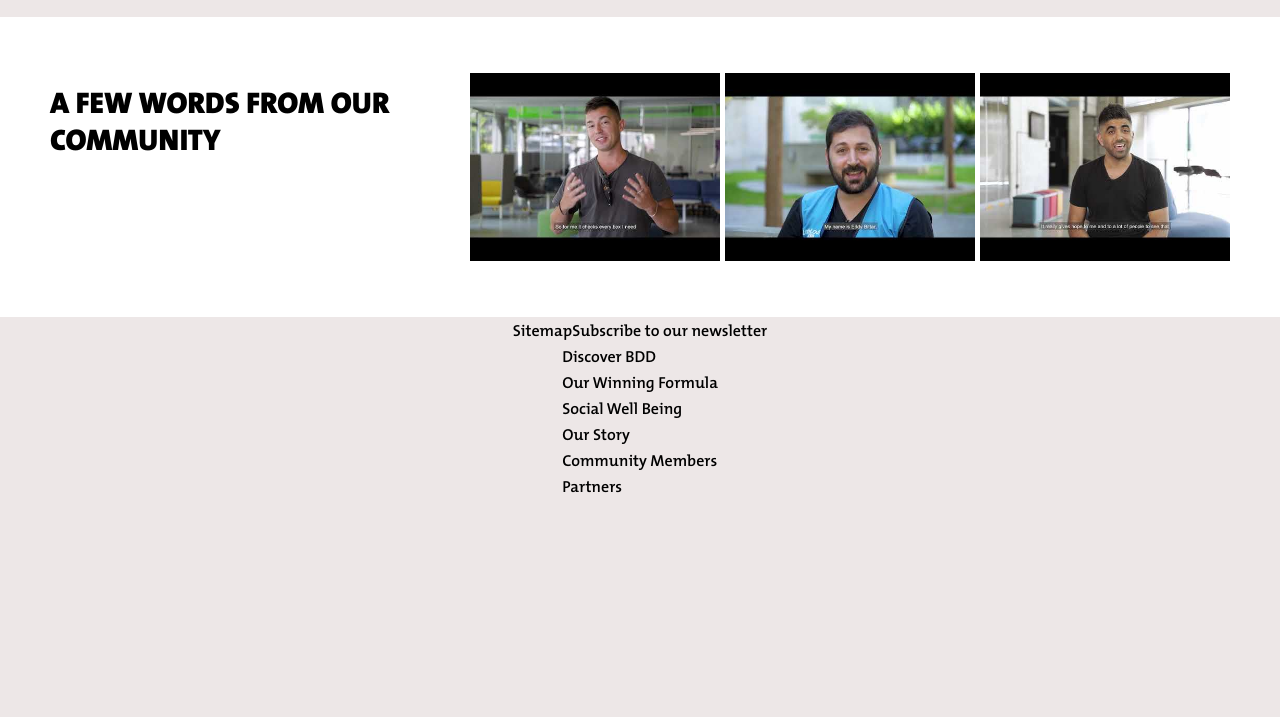
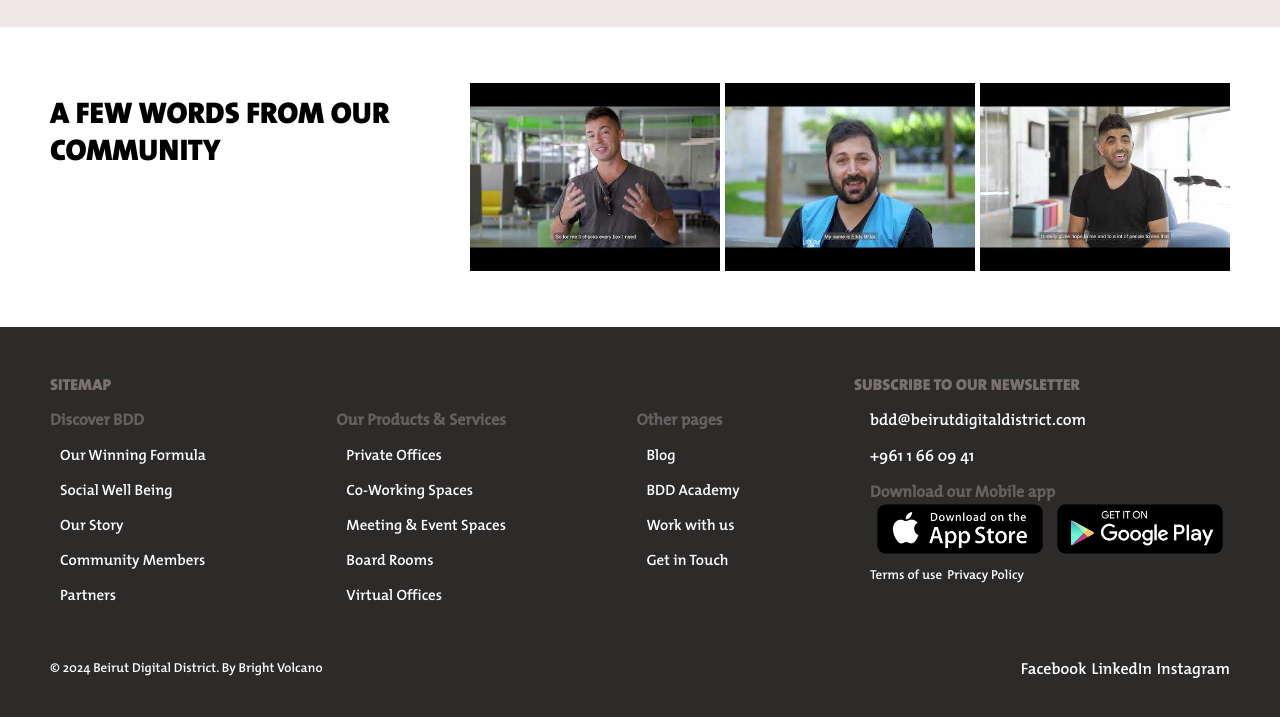
Before and after one commit to Sana-Kassamani/BDD-Clone, a plain HTML site: page index.html in a window 1280 px wide. Shown: the part 4229-4946 px from the top of the page. Before the commit the page ends 4728 px from the top, so only its background shows below. Drawn offline with Linux system fonts and the light colour scheme.

Commit message:
Add- footer and styles

```diff
--- a/index.html
+++ b/index.html
@@ -280,15 +280,15 @@
       </div>
     </div>
     <footer>
-      <div class="flex column align-center">
-        <div class="flex space-between">
+      <div class="flex column align-center primary-text">
+        <div class="footer-titles flex space-between">
           <p>Sitemap</p>
-          <p>Subscribe to our newsletter</p>
+          <p class="newsletter">Subscribe to our newsletter</p>
         </div>
-        <div class="flex space-between">
+        <div class="flex space-between footer-text">
           <div>
-            <p>Discover BDD</p>
-            <div class="flex column">
+            <p class="grey-titles">Discover BDD</p>
+            <div class="flex column footer-text-small primary-text">
               <p>Our Winning Formula</p>
               <p>Social Well Being</p>
               <p>Our Story</p>
@@ -296,16 +296,61 @@
               <p>Partners</p>
             </div>
           </div>
-          <div></div>
-          <div></div>
-          <div></div>
+
+          <div>
+            <p class="grey-titles">Our Products & Services</p>
+            <div class="flex column footer-text-small primary-text">
+              <p>Private Offices</p>
+              <p>Co-Working Spaces</p>
+              <p>Meeting & Event Spaces</p>
+              <p>Board Rooms</p>
+              <p>Virtual Offices</p>
+            </div>
+          </div>
+          <div>
+            <p class="grey-titles">Other pages</p>
+            <div class="flex column footer-text-small primary-text">
+              <p>Blog</p>
+              <p>BDD Academy</p>
+              <p>Work with us</p>
+              <p>Get in Touch</p>
+            </div>
+          </div>
+          <div class="flex column contact">
+            <p>bdd@beirutdigitaldistrict.com</p>
+            <p>+961 1 66 09 41</p>
+            <div>
+              <p class="grey-titles">Download our Mobile app</p>
+              <div class="footer-img-container flex space-between">
+                <div class="footer-img">
+                  <a href="https://apps.apple.com/lb/app/bdd-app/id1238617908"
+                    ><img src="./assets/images/app-store.png" alt="" />
+                  </a>
+                </div>
+                <div class="footer-img">
+                  <a
+                    href="https://play.google.com/store/apps/details?id=com.getray.bdd&hl=en&pli=1"
+                    ><img src="./assets/images/google-play.png" alt="" />
+                  </a>
+                </div>
+              </div>
+            </div>
+            <div class="legist flex">
+              <p>Terms of use</p>
+              <p>Privacy Policy</p>
+            </div>
+          </div>
         </div>
       </div>
-      <div>
-        <p></p>
+      <div class="footer-end flex space-between align-center">
+        <p class="credits primary-text">
+          © 2024 Beirut Digital District. By Bright Volcano
+        </p>
 
-        <div>
-          <i></i>
+        <div class="flex space-around media">
+          <div class="primary-text">Facebook</div>
+          <div class="primary-text">LinkedIn</div>
+          <div class="primary-text">Instagram</div>
         </div>
       </div>
     </footer>
--- a/styles/home.css
+++ b/styles/home.css
@@ -143,7 +143,7 @@ nav a:hover {
 }
 
 .bdd-app {
-  margin: 20px;
+  margin-top: 50px;
   gap: 20px;
 }
 .bdd-app > div {
@@ -153,7 +153,8 @@ nav a:hover {
 }
 .bdd-app img,
 .trend-card img,
-.community-words-images img {
+.community-words-images img,
+.footer-img img {
   width: 100%;
   height: 100%;
   object-fit: contain;
@@ -242,3 +243,63 @@ nav a:hover {
   font-size: 30px;
   padding: 0;
 }
+
+footer {
+  background-color: rgb(45, 42, 42);
+  padding: 50px;
+}
+footer > div {
+  gap: 10px;
+}
+
+.footer-titles {
+  width: 100%;
+}
+.footer-titles > p {
+  font-family: TheMix-9-BlackCaps;
+  font-weight: 600;
+  color: #7a7171;
+  text-transform: uppercase;
+}
+.footer-text {
+  width: 100%;
+}
+.grey-titles {
+  color: #656161;
+  font-weight: bold;
+}
+.footer-text-small {
+  font-size: 15px;
+  font-stretch: expanded;
+  padding: 10px;
+  gap: 10px;
+}
+.newsletter {
+  padding-right: 150px;
+}
+.footer-img {
+  width: 180px;
+  height: 50px;
+}
+.footer-img-container {
+  width: 100%;
+}
+.contact {
+  gap: 10px;
+}
+.legist {
+  gap: 5px;
+}
+.legist > p,
+.credits {
+  font-size: small;
+}
+.credits {
+  margin: 20px 0;
+}
+.media {
+  gap: 5px;
+}
+.footer-end {
+  padding-top: 20px;
+}
```
